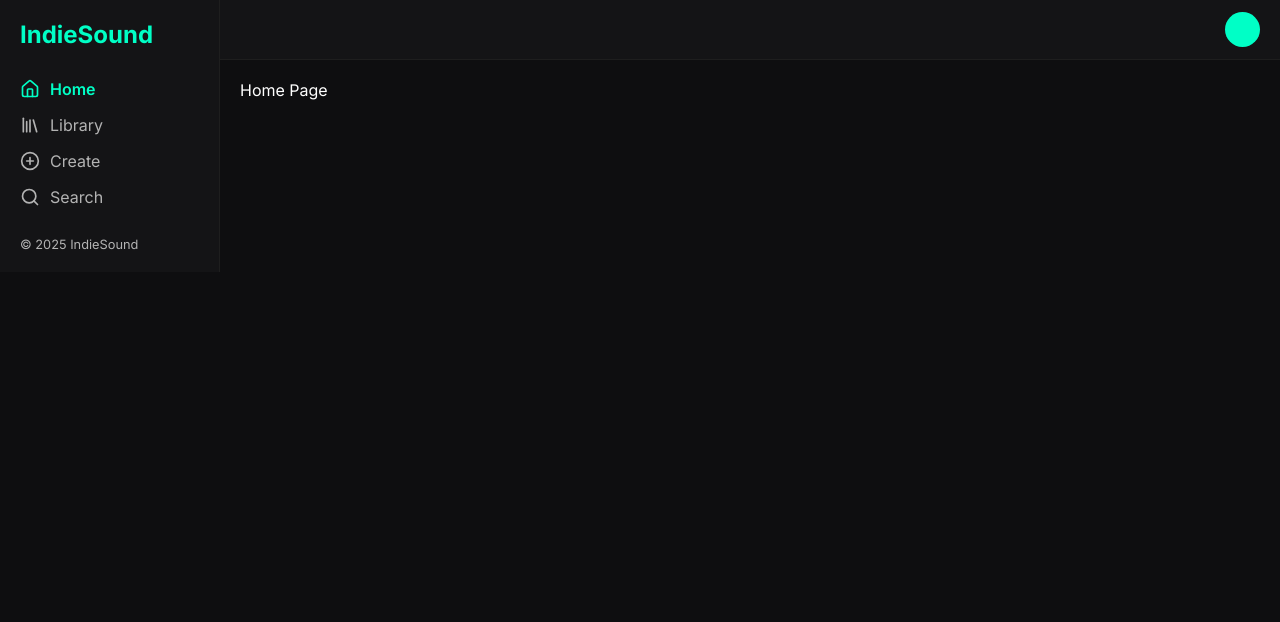
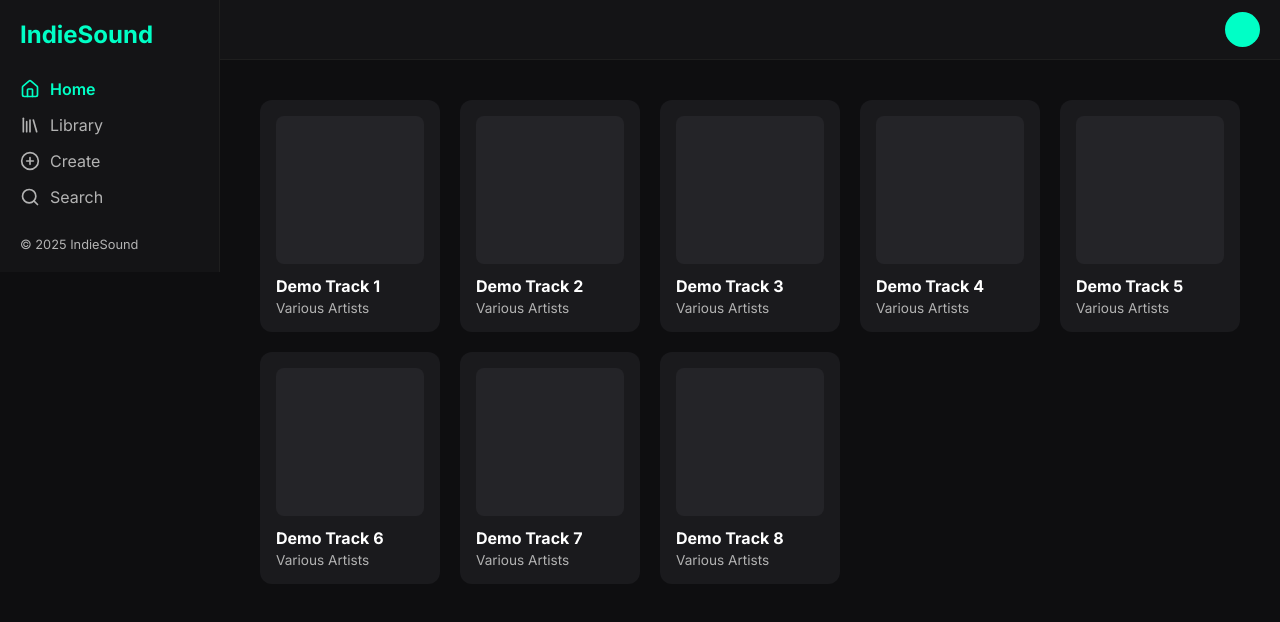
Before and after one commit to tonipetergugic/indiesound, a Next.js app: page /home in a window 1280 px wide. Shown: the top 622 px of the page. Built offline with nearby package versions, Linux system fonts and the light colour scheme.

Commit message:
Add routing and improved sidebar interactions

```diff
--- a/src/app/home/page.tsx
+++ b/src/app/home/page.tsx
@@ -1,3 +1,54 @@
-export default function Page() {
-  return <div>Home Page</div>;
+"use client";
+
+export default function HomePage() {
+  const demoItems = Array.from({ length: 8 }, (_, i) => ({
+    title: `Demo Track ${i + 1}`,
+    artist: "Various Artists",
+  }));
+
+  return (
+    <div
+      style={{
+        display: "grid",
+        gridTemplateColumns: "repeat(auto-fill, minmax(180px, 1fr))",
+        gap: "20px",
+        padding: "20px",
+      }}
+    >
+      {demoItems.map((item, i) => (
+        <div
+          key={i}
+          style={{
+            backgroundColor: "#1a1a1d",
+            borderRadius: "12px",
+            padding: "16px",
+            transition: "transform 0.2s, box-shadow 0.2s",
+            cursor: "pointer",
+          }}
+          onMouseEnter={(e) => {
+            e.currentTarget.style.transform = "scale(1.03)";
+            e.currentTarget.style.boxShadow = "0 0 10px #00FFC6";
+          }}
+          onMouseLeave={(e) => {
+            e.currentTarget.style.transform = "scale(1)";
+            e.currentTarget.style.boxShadow = "none";
+          }}
+        >
+          <div
+            style={{
+              width: "100%",
+              aspectRatio: "1/1",
+              backgroundColor: "#242428",
+              borderRadius: "8px",
+              marginBottom: "12px",
+            }}
+          ></div>
+          <h3 style={{ color: "#fff", fontSize: "1rem", marginBottom: "4px" }}>
+            {item.title}
+          </h3>
+          <p style={{ color: "#B3B3B3", fontSize: "0.85rem" }}>{item.artist}</p>
+        </div>
+      ))}
+    </div>
+  );
 }
```
